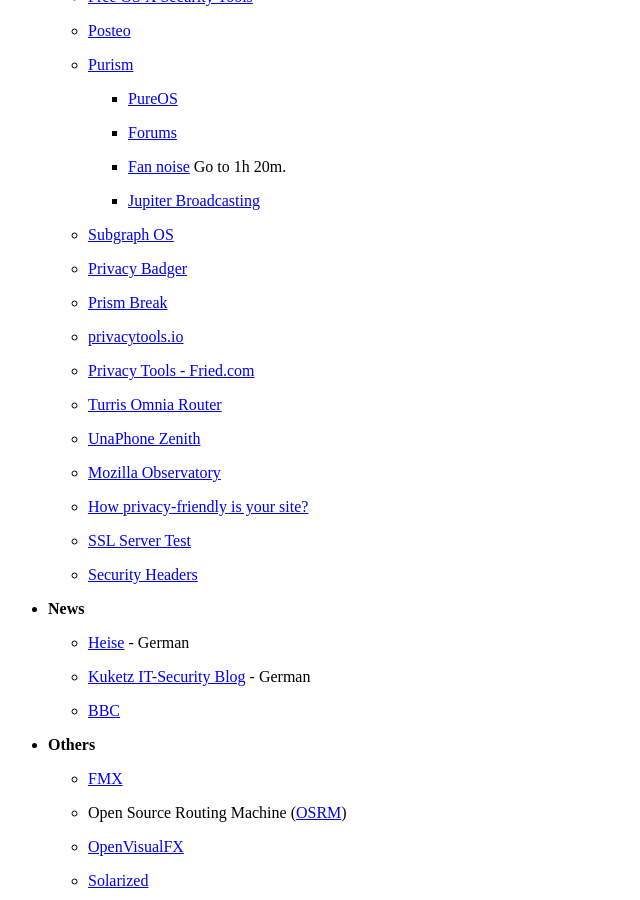
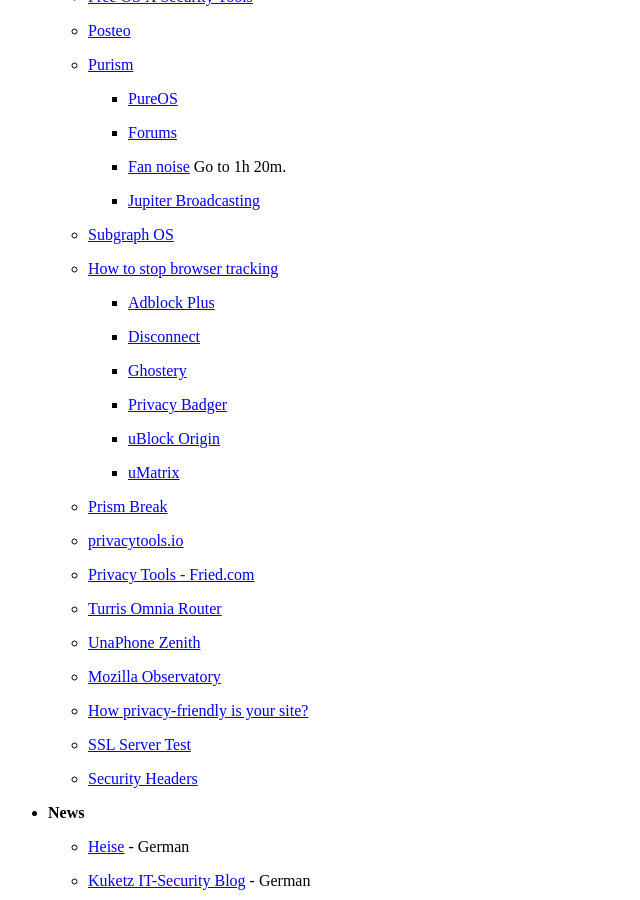
Before and after one commit to wahn/jan_walter_org, a Jekyll site: the page built from links/index.md, in a window 1280 px wide and 900 px high, scrolled down 3967 px. Shown: the whole window, without its empty margins (0-640 px from the left). Built offline with Jekyll 4.4.1, drawn with Linux system fonts in a browser that asks for light colours; Markdown is read by kramdown in place of the engine named in the settings.

Commit message:
Add more links for anti-tracking software.

```diff
--- a/links/index.md
+++ b/links/index.md
@@ -247,7 +247,19 @@
 
     - [Subgraph OS](https://subgraph.com)
 
-    - [Privacy Badger](https://www.eff.org/privacybadger)
+    - [How to stop browser tracking](https://www.comparitech.com/blog/vpn-privacy/free-anti-tracking-browser-extensions)
+
+        + [Adblock Plus](https://adblockplus.org)
+
+        + [Disconnect](https://disconnect.me)
+
+        + [Ghostery](https://www.ghostery.com)
+
+        + [Privacy Badger](https://www.eff.org/privacybadger)
+
+        + [uBlock Origin](https://github.com/gorhill/uBlock)
+
+        + [uMatrix](https://github.com/gorhill/uMatrix)
 
     - [Prism Break](https://prism-break.org/en)
 
```
